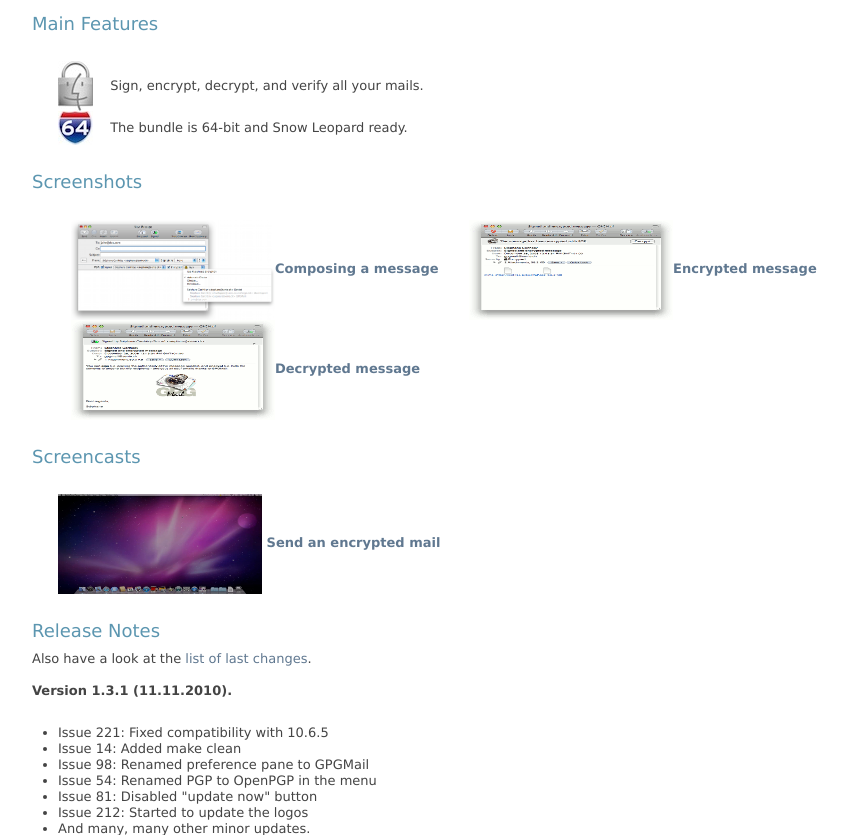
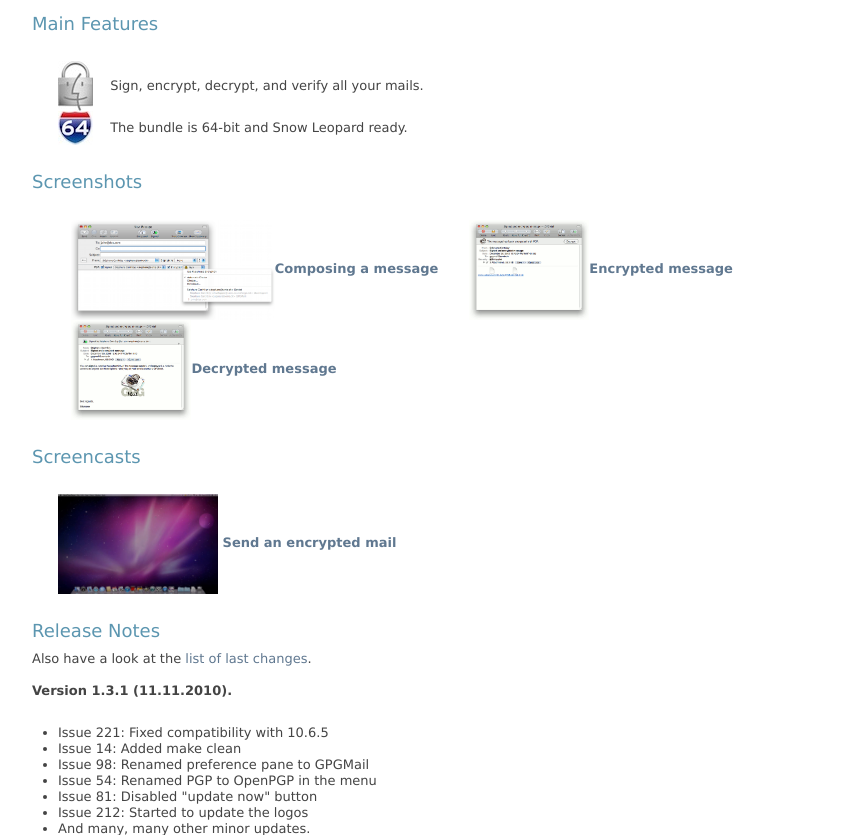
Before and after one commit to AshenExhale/GPGTools_Homepage, a PHP site: page /gpgmail.html in a window 1280 px wide. Shown: the part 384-1219 px from the top of the page, without its empty margins (166-1013 px from the left). Run offline with PHP 8.4, Linux system fonts and the light colour scheme; some libraries are stand-ins or nearby versions.

Commit message:
[#15 state:resolved]

```diff
--- a/css/style.css
+++ b/css/style.css
@@ -462,7 +462,7 @@ img#64bit {height:34px; width:35px;}
 img#secure {height:50px; width:35px;}
 img#download {height:80px; width:80px;}
 img#gpgtoolslogo {height:128px; width:128px;}
-img.screenshot, video.screenshot {height:100px; width:204px; vertical-align:middle;}
+img.screenshot, video.screenshot {height:100px; vertical-align:middle;}
 img.logo {height:128px; width:128px;}
 
 #sn {list-style-type:none; margin:0;}
```
